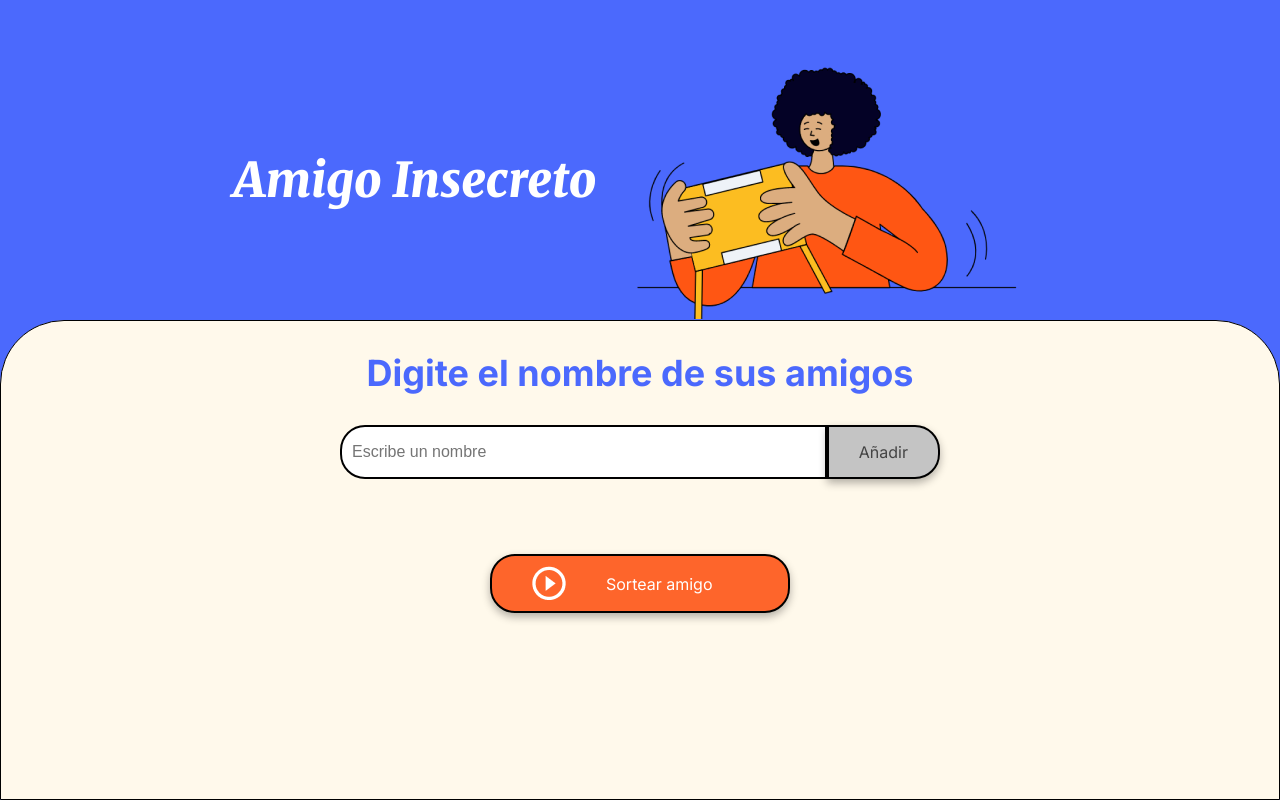
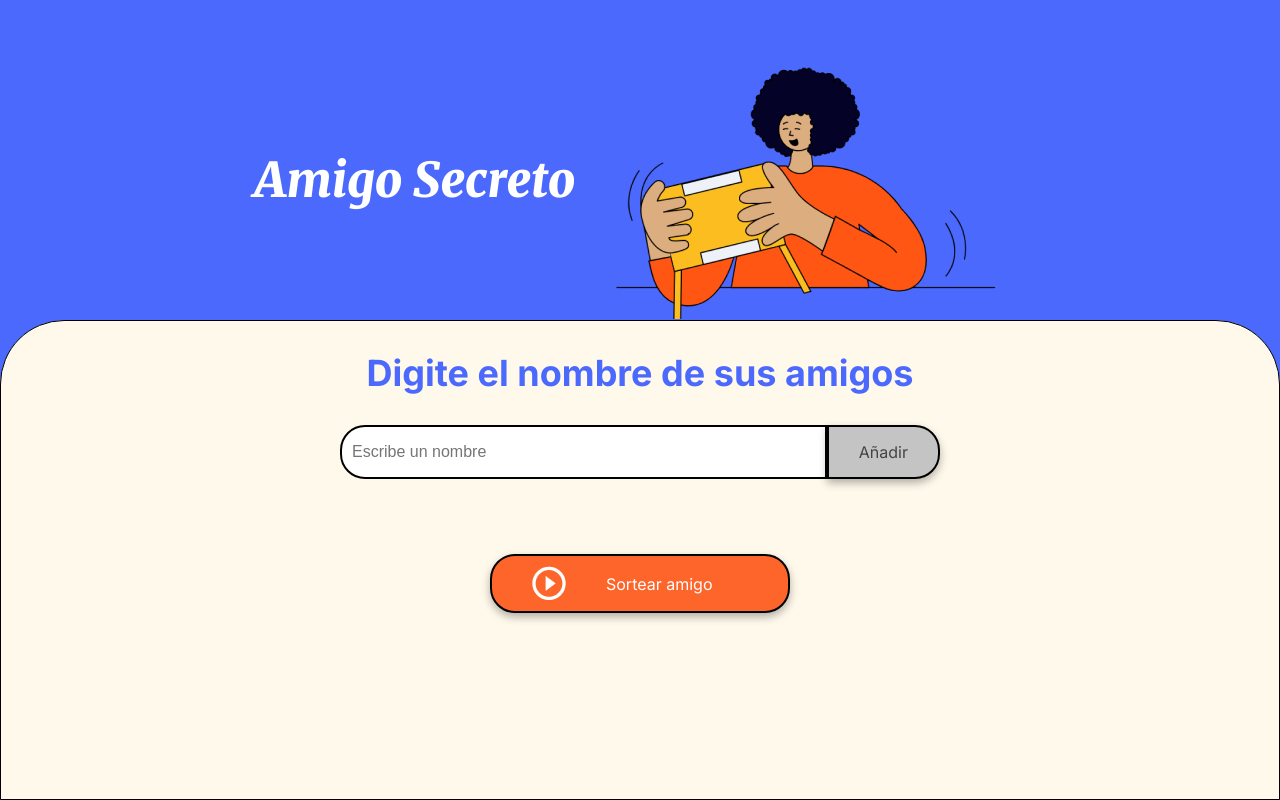
Before and after one commit to nicolaschavezvillar-pixel/Chellenge_Amigo_Secreto, a plain HTML site: page index.html in a window 1280 px wide. Drawn offline with Linux system fonts and the light colour scheme.

```diff
--- a/index.html
+++ b/index.html
@@ -13,7 +13,7 @@
 <body>
     <main class="main-content">
         <header class="header-banner">
-            <h1 class="main-title">Amigo Insecreto</h1>
+            <h1 class="main-title">Amigo Secreto</h1>
             <img src="assets/amigo-secreto.png" alt="Imagen representativa de amigo secreto">
         </header>
 
```
